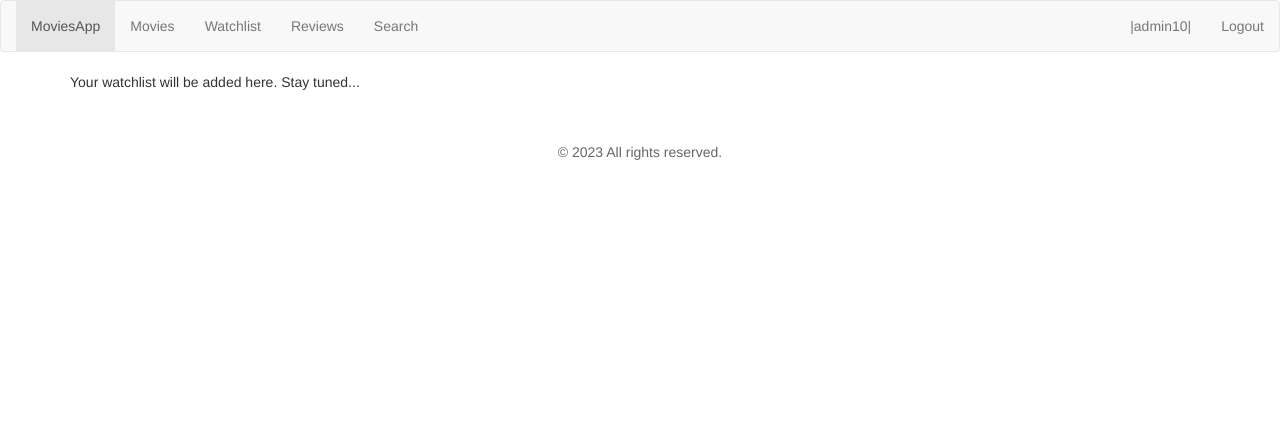
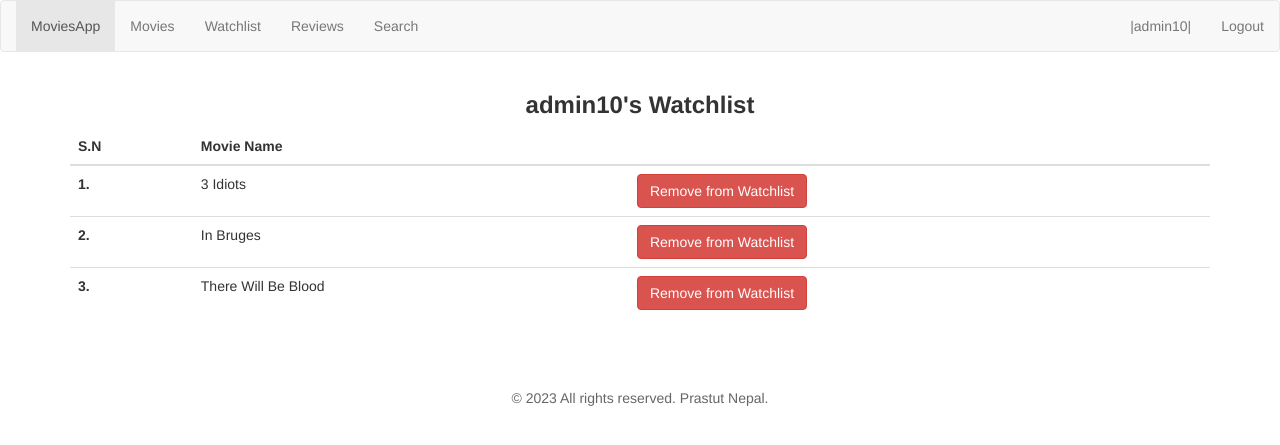
Before and after one commit to nepalprastut/movies_app, a Django app: page /watchlist in a window 1280 px wide. Shown: the top 445 px of the page. Run offline with Django 3.2, Linux system fonts and the light colour scheme; a user stored in the database is signed in; data comes from the database, SQL or seed files in the repository; both versions use the stored data as it was after the commit; some libraries are stand-ins or nearby versions.

Commit message:
Updates made on template files.

```diff
--- a/MoviesProject/settings.py
+++ b/MoviesProject/settings.py
@@ -15,7 +15,7 @@ SECRET_KEY = 'django-insecure-^sv7vrk(2%i3@ncz$1%9v$vq6ec(_5mim0*lfh^#(*c8g&m*=f
 # SECURITY WARNING: don't run with debug turned on in production!
 DEBUG = True
 
-ALLOWED_HOSTS = ['127.0.0.1', '192.168.18.6']
+ALLOWED_HOSTS = []
 
 # Application definition
 
--- a/movies_app/templates/movies_app/base.html
+++ b/movies_app/templates/movies_app/base.html
@@ -47,7 +47,7 @@
   <!-- Bootstrap JS -->
   <script src="https://maxcdn.bootstrapcdn.com/bootstrap/3.4.1/js/bootstrap.min.js"></script>
   <div class="footer">
-		<p>&copy; <span id="currentYear"></span> All rights reserved.</p>
+		<p>&copy; <span id="currentYear"></span> All rights reserved. Prastut Nepal.</p>
 	</div>
 
 	<script>
--- a/movies_app/templates/movies_app/home.html
+++ b/movies_app/templates/movies_app/home.html
@@ -4,8 +4,8 @@
 <body>
     {% if user.is_authenticated %}
         <ul>
-            <li><h2>Welcome to the Movies App where you can search for movies and add them on your watchlist. </h2></li>
-            <li><h2>Also, place your honest reviews on the movies you've watched to help other users make a decision. </h2></li>
+            <li><h2>Welcome <u><i>{{user.username}}!</i></u> Discover great movies and add them to your watchlist. </h2></li>
+            <li><h2>Also, place your reviews on the movies you've watched to help other users make a decision. </h2></li>
 
         </ul>
     {% else %}
--- a/movies_app/templates/movies_app/search.html
+++ b/movies_app/templates/movies_app/search.html
@@ -26,7 +26,7 @@
         <form action="/search" method="post">
           {% csrf_token %}
           <input type="hidden" name="movie" value="{{ result.title }}">
-          <input type="submit" value="Add To Watchlist">
+          <input type="submit" name="add_to_watchlist" value="Add To Watchlist">
         </form>
       </div>
     {% endfor %}
--- a/movies_app/templates/movies_app/watchlist.html
+++ b/movies_app/templates/movies_app/watchlist.html
@@ -2,6 +2,40 @@
 
 {% block title %}Watchlist{% endblock %}
 {% block content %}
-Your watchlist will be added here. Stay tuned...
+<h3><center><strong><p>{{user.username}}'s Watchlist</p></strong></center></h3>
 
+{% comment %} {% for list_item in movies %}
+<ol>
+    <li>{{forloop.counter}}.{{ list_item }}</li>
+</ol>
+{% endfor %} {% endcomment %}
+<table class="table">
+    <thead>
+        <tr>
+            <th scope="col">S.N</th>
+            <th scope="col">Movie Name</th>
+            <th scope="col"></th>
+        </tr>
+    </thead>
+    <tbody>
+        {% for list_item in movies %}
+        <tr>
+            <th scope="row">{{forloop.counter}}.</th>
+            <td>{{ list_item }}</td>
+            <td>
+                <form method="post">
+                    {% csrf_token %}
+                    <input type="hidden" name="movie_id" value="{{ list_item.id }}">
+                    <button type="submit" class="btn btn-danger">Remove from Watchlist</button>
+                </form>
+            </td>
+        </tr>
+        {% endfor %}
+    </tbody>
+</table>
+<style>
+    h1 {
+        margin-bottom: 50px;
+    }
+</style>
 {% endblock %}
--- a/movies_app/views.py
+++ b/movies_app/views.py
@@ -6,8 +6,10 @@ from django.contrib.auth.decorators import login_required
 import requests
 from .models import Review, WatchList, Movie
 
+
 def home(request):
     return render(request, 'movies_app/home.html')
+
 
 
 def register(request):
@@ -22,6 +24,7 @@ def register(request):
         else:
             form = RegisterForm()
     return render(request, 'registration/register.html', {'form': form})
+
 
 
 @login_required(login_url='/login')
@@ -42,7 +45,6 @@ def movies(request):
         title = Movie(title=movie)
         title.save()
         watchlist.movies.add(title)
-
         return render(request, 'movies_app/movies.html', {'movies': movies})
 
     return render(request, 'movies_app/movies.html', {'movies': movies})
@@ -57,10 +59,27 @@ def movie_search(request):
         response = requests.get(url)
         results = response.json()['results']
         context = {'results': results, 'query': query}
+        # user = request.user
+        # movie = request.POST.get('movie')
+        # to check if watchlist button is clicked
+        if 'add_to_watchlist' in request.POST:
+            user = request.user
+            movie = request.POST.get('movie')
+
+            # Get the user's watchlist or create a new one if it doesn't exist
+            watchlist, created = WatchList.objects.get_or_create(user=user)
+
+            # Create a new movie object and add it to the user's watchlist
+            title = Movie(title=movie)
+            title.save()
+            watchlist.movies.add(title)
+
         return render(request, 'movies_app/search.html', context)
 
     else:
         return render(request, 'movies_app/search.html')
+
+
 
 
 
@@ -78,6 +97,20 @@ def reviews(request):
     return render(request, 'movies_app/reviews.html', {'form': form})
 
 
+
 @login_required(login_url='/login')
 def watchlist(request):
-    return render(request, 'movies_app/watchlist.html')
+    user = request.user
+    movies_list = WatchList.objects.filter(user=user).first()
+
+    if movies_list is not None:
+        movies = movies_list.movies.all()
+    else:
+        movies = []
+
+    if request.method == 'POST':
+        movie_id = request.POST.get('movie_id')
+        movie_obj = Movie.objects.get(id=movie_id)
+        movies_list.movies.remove(movie_obj)
+
+    return render(request, 'movies_app/watchlist.html', {'movies': movies})
```
Also changed, not shown: db.sqlite3.
